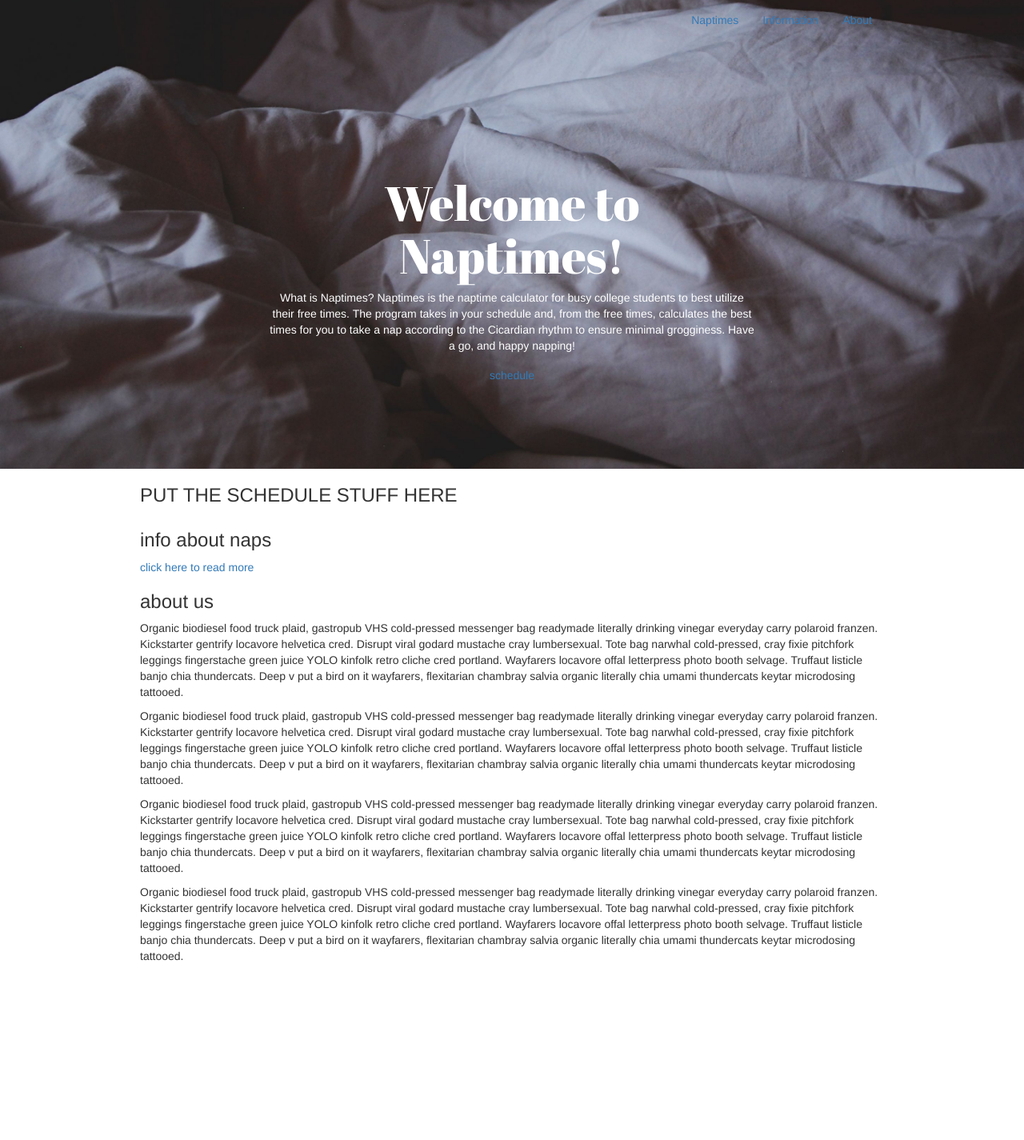
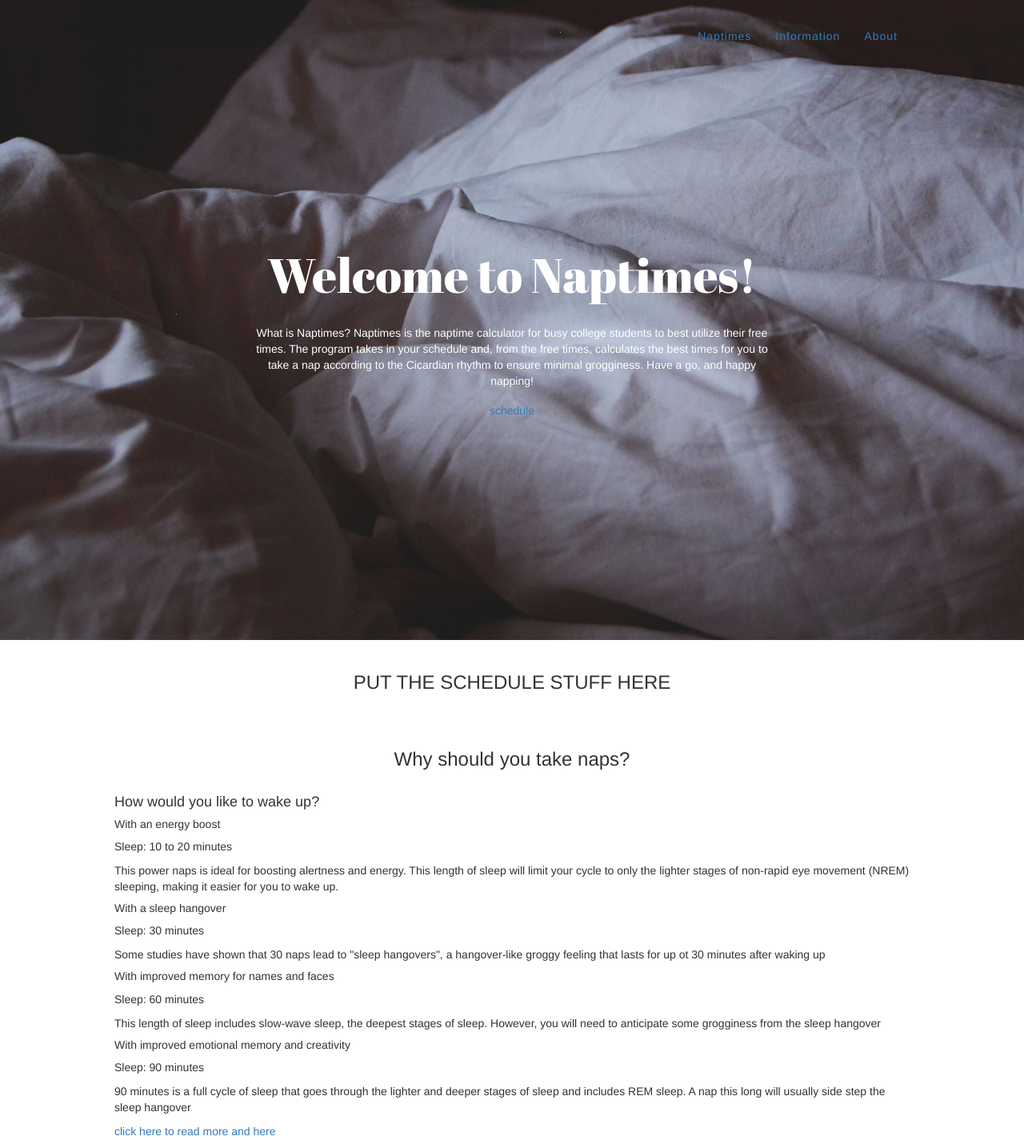
Before and after one commit to Naropap1/Dandy-Hacks, a plain HTML site: page site.html in a window 1280 px wide. Shown: the top 1425 px of the page at 80% size. Before the commit the page ends 1215 px from the top, so only its background shows below. Drawn offline with nearby package versions, Linux system fonts and the light colour scheme; a web font is replaced by a local one.

Commit message:
added personal blurbs and prettier 2.0

```diff
--- a/css/styles.css
+++ b/css/styles.css
@@ -2,12 +2,13 @@ html,body{
 	margin:0;
 	padding:0;
 	height:100%;
+	width:100%;
 }
 
 .intro {
     display: table;
     width: 100%;
-    height: auto;
+    height: 100%;
     padding: 100px 0;
     text-align: center;
     color: #fff;
@@ -19,18 +20,44 @@ html,body{
     -o-background-size: cover;
 }
 
+.intro-body{
+	height: 100%;
+    width:100%;
+    display:flex;
+    align-items: center;
+    justify-content: center;
+}
+
+@media(min-width:768px) {
+    .navbar-custom {
+        padding: 20px 0;
+        border-bottom: 0;
+        letter-spacing: 1px;
+        background: 0 0;
+        -webkit-transition: background .5s ease-in-out,padding .5s ease-in-out;
+        -moz-transition: background .5s ease-in-out,padding .5s ease-in-out;
+        transition: background .5s ease-in-out,padding .5s ease-in-out;
+    }
+
+    .navbar-custom.top-nav-collapse {
+        padding: 0;
+        border-bottom: 1px solid rgba(255,255,255,.3);
+        background: #000;
+    }
+}
+
 .container {
 	margin: 0 auto;
 	width: 90%;
-	max-width: 960px;
+	max-width: 1024px;
 }
 
-h1,h2{
+h1,h2,h3{
 	text-align: center;
+	padding:20px;
 }
 
 h1{
-	padding-top: 100px;
 	font-family: 'Abril Fatface', cursive;
 	font-size: 60px;
 }
@@ -39,3 +66,12 @@ h2{
 	font-family: 'BenchNine', sans-serif;
 	padding-bottom: 100px;
 }
+
+.profile{
+	height:250px;
+	width:250px;
+}
+
+.profile-blurb{
+	display:flex;
+}
--- /dev/null
+++ b/js/site.js
@@ -0,0 +1,11 @@
+
+// jQuery for page scrolling feature - requires jQuery Easing plugin
+$(function() {
+    $('a.page-scroll').bind('click', function(event) {
+        var $anchor = $(this);
+        $('html, body').stop().animate({
+            scrollTop: $($anchor.attr('href')).offset().top
+        }, 1500, 'easeInOutExpo');
+        event.preventDefault();
+    });
+});
--- a/site.html
+++ b/site.html
@@ -17,6 +17,8 @@
 
 		<!-- Latest compiled and minified JavaScript -->
 		<script src="https://maxcdn.bootstrapcdn.com/bootstrap/3.3.6/js/bootstrap.min.js" integrity="sha384-0mSbJDEHialfmuBBQP6A4Qrprq5OVfW37PRR3j5ELqxss1yVqOtnepnHVP9aJ7xS" crossorigin="anonymous"></script>
+
+		<script src="https://ajax.googleapis.com/ajax/libs/jquery/1.12.0/jquery.min.js"></script>
 	</head>
 
 	<body>
@@ -79,9 +81,28 @@
 	<section id="info">
 
 		<div  class="container">
-			<h3>info about naps</h3>
+			<h3>Why should you take naps?</h3>
+
+			<h4>How would you like to wake up?</h4>
+
+			<h5>With an energy boost</h5>
+			<p>Sleep: 10 to 20 minutes</p>
+			<p>This power naps is ideal for boosting alertness and energy. This length of sleep will limit your cycle to only the lighter stages of non-rapid eye movement (NREM) sleeping, making it easier for you to wake up.</p>
+
+			<h5>With a sleep hangover</h5>
+			<p>Sleep: 30 minutes</p>
+			<p>Some studies have shown that 30 naps lead to "sleep hangovers", a hangover-like groggy feeling that lasts for up ot 30 minutes after waking up</p>
+
+			<h5>With improved memory for names and faces</h5>
+			<p>Sleep: 60 minutes</p>
+			<p>This length of sleep includes slow-wave sleep, the deepest stages of sleep. However, you will need to anticipate some grogginess from the sleep hangover</p>
+
+			<h5>With improved emotional memory and creativity</h5>
+			<p>Sleep: 90 minutes</p>
+			<p>90 minutes is a full cycle of sleep that goes through the lighter and deeper stages of sleep and includes REM sleep. A nap this long will usually side step the sleep hangover</p>
 
 			<a id="source" href="http://www.wsj.com/articles/SB10001424127887323932604579050990895301888">click here to read more</a>
+			<a id="source" href="https://sleepfoundation.org/sleep-topics/napping">and here</a>
 		</div>
 	</section>
 
@@ -90,25 +111,36 @@
 		<div class="container">
 			<h3>about us</h3>
 
-			<div id="santiago">
-				<p>Organic biodiesel food truck plaid, gastropub VHS cold-pressed messenger bag readymade literally drinking vinegar everyday carry polaroid franzen. Kickstarter gentrify locavore helvetica cred. Disrupt viral godard mustache cray lumbersexual. Tote bag narwhal cold-pressed, cray fixie pitchfork leggings fingerstache green juice YOLO kinfolk retro cliche cred portland. Wayfarers locavore offal letterpress photo booth selvage. Truffaut listicle banjo chia thundercats. Deep v put a bird on it wayfarers, flexitarian chambray salvia organic literally chia umami thundercats keytar microdosing tattooed.</p>
+			<div class="profile-blurb" id="santiago">
+				<img src="images/san.jpg" class="profile img-responsive img-circle" alt="santiago">
+				<p class="personal">Organic biodiesel food truck plaid, gastropub VHS cold-pressed messenger bag readymade literally drinking vinegar everyday carry polaroid franzen. Kickstarter gentrify locavore helvetica cred. Disrupt viral godard mustache cray lumbersexual. Tote bag narwhal cold-pressed, cray fixie pitchfork leggings fingerstache green juice YOLO kinfolk retro cliche cred portland. Wayfarers locavore offal letterpress photo booth selvage. Truffaut listicle banjo chia thundercats. Deep v put a bird on it wayfarers, flexitarian chambray salvia organic literally chia umami thundercats keytar microdosing tattooed.</p>
 			</div>
 
-			<div id="naropa">
-				<p>Organic biodiesel food truck plaid, gastropub VHS cold-pressed messenger bag readymade literally drinking vinegar everyday carry polaroid franzen. Kickstarter gentrify locavore helvetica cred. Disrupt viral godard mustache cray lumbersexual. Tote bag narwhal cold-pressed, cray fixie pitchfork leggings fingerstache green juice YOLO kinfolk retro cliche cred portland. Wayfarers locavore offal letterpress photo booth selvage. Truffaut listicle banjo chia thundercats. Deep v put a bird on it wayfarers, flexitarian chambray salvia organic literally chia umami thundercats keytar microdosing tattooed.</p>
+			<div  class="profile-blurb" id="naropa">
+				<p class="personal">Organic biodiesel food truck plaid, gastropub VHS cold-pressed messenger bag readymade literally drinking vinegar everyday carry polaroid franzen. Kickstarter gentrify locavore helvetica cred. Disrupt viral godard mustache cray lumbersexual. Tote bag narwhal cold-pressed, cray fixie pitchfork leggings fingerstache green juice YOLO kinfolk retro cliche cred portland. Wayfarers locavore offal letterpress photo booth selvage. Truffaut listicle banjo chia thundercats. Deep v put a bird on it wayfarers, flexitarian chambray salvia organic literally chia umami thundercats keytar microdosing tattooed.</p>
+				<img src="images/naropa.jpg" class="profile img-responsive img-circle" alt="naropa">
 			</div>
 
-			<div id="brenden">
-				<p>Organic biodiesel food truck plaid, gastropub VHS cold-pressed messenger bag readymade literally drinking vinegar everyday carry polaroid franzen. Kickstarter gentrify locavore helvetica cred. Disrupt viral godard mustache cray lumbersexual. Tote bag narwhal cold-pressed, cray fixie pitchfork leggings fingerstache green juice YOLO kinfolk retro cliche cred portland. Wayfarers locavore offal letterpress photo booth selvage. Truffaut listicle banjo chia thundercats. Deep v put a bird on it wayfarers, flexitarian chambray salvia organic literally chia umami thundercats keytar microdosing tattooed.</p>
+			<div class="profile-blurb" id="brenden">
+				<img src="images/brenden.jpg" class="profile img-responsive img-circle" alt="brenden">
+				<p class="personal">Organic biodiesel food truck plaid, gastropub VHS cold-pressed messenger bag readymade literally drinking vinegar everyday carry polaroid franzen. Kickstarter gentrify locavore helvetica cred. Disrupt viral godard mustache cray lumbersexual. Tote bag narwhal cold-pressed, cray fixie pitchfork leggings fingerstache green juice YOLO kinfolk retro cliche cred portland. Wayfarers locavore offal letterpress photo booth selvage. Truffaut listicle banjo chia thundercats. Deep v put a bird on it wayfarers, flexitarian chambray salvia organic literally chia umami thundercats keytar microdosing tattooed.</p>
 			</div>
 
-			<div id="som">
-				<p>Organic biodiesel food truck plaid, gastropub VHS cold-pressed messenger bag readymade literally drinking vinegar everyday carry polaroid franzen. Kickstarter gentrify locavore helvetica cred. Disrupt viral godard mustache cray lumbersexual. Tote bag narwhal cold-pressed, cray fixie pitchfork leggings fingerstache green juice YOLO kinfolk retro cliche cred portland. Wayfarers locavore offal letterpress photo booth selvage. Truffaut listicle banjo chia thundercats. Deep v put a bird on it wayfarers, flexitarian chambray salvia organic literally chia umami thundercats keytar microdosing tattooed.</p>
+			<div class="profile-blurb" id="som">
+				<p class="personal">Organic biodiesel food truck plaid, gastropub VHS cold-pressed messenger bag readymade literally drinking vinegar everyday carry polaroid franzen. Kickstarter gentrify locavore helvetica cred. Disrupt viral godard mustache cray lumbersexual. Tote bag narwhal cold-pressed, cray fixie pitchfork leggings fingerstache green juice YOLO kinfolk retro cliche cred portland. Wayfarers locavore offal letterpress photo booth selvage. Truffaut listicle banjo chia thundercats. Deep v put a bird on it wayfarers, flexitarian chambray salvia organic literally chia umami thundercats keytar microdosing tattooed.
+				</p>
+				<img src="images/som.jpg" class="profile img-responsive img-circle" alt="som">
 			</div>
 
 		</div>
 	</section>
 
+	 <!-- Plugin JavaScript -->
+    <script src="js/easing.js"></script>
+
+     <!-- Plugin JavaScript -->
+    <script src="js/site.js"></script>
+
 	</body>
 
 
```
Also changed, not shown: js/easing.js (added, +44 -0 lines), images/brenden.jpg (added), images/naropa.jpg (added), images/san.jpg (added), images/som.jpg (added).
